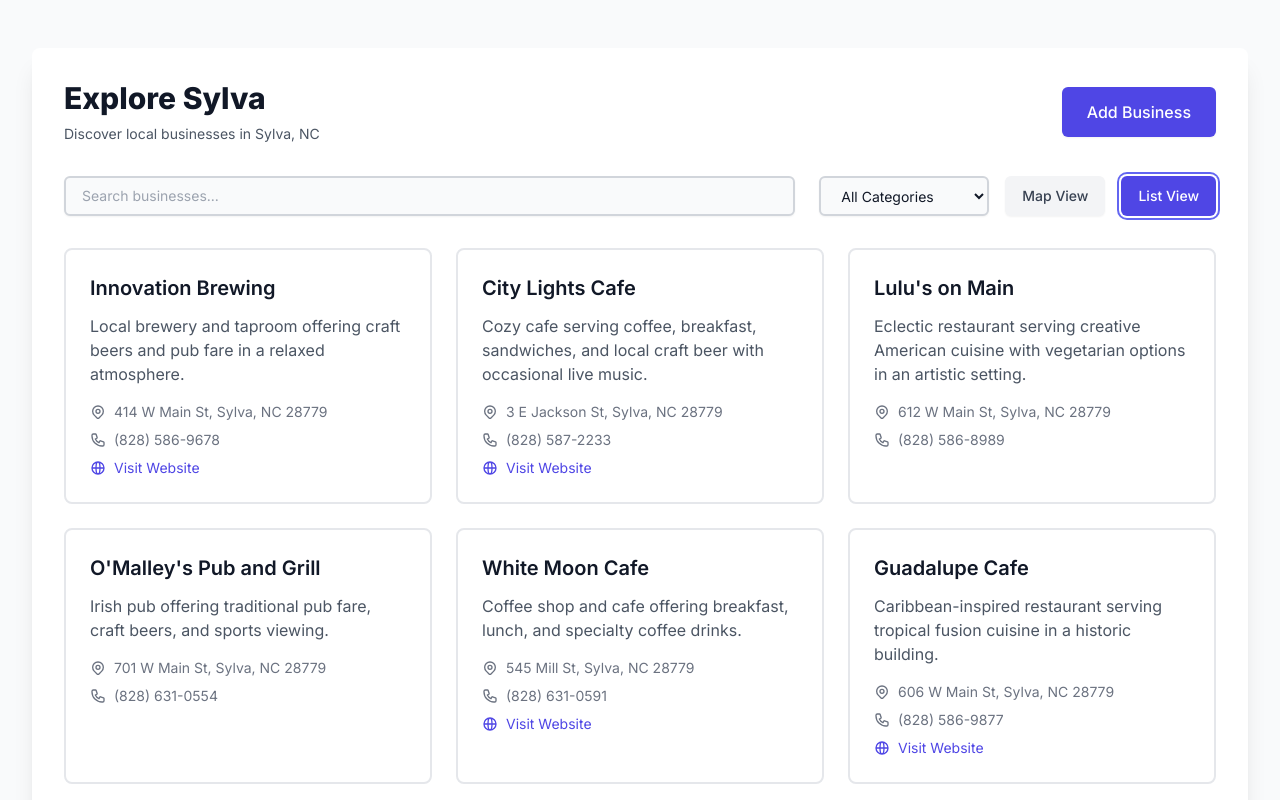
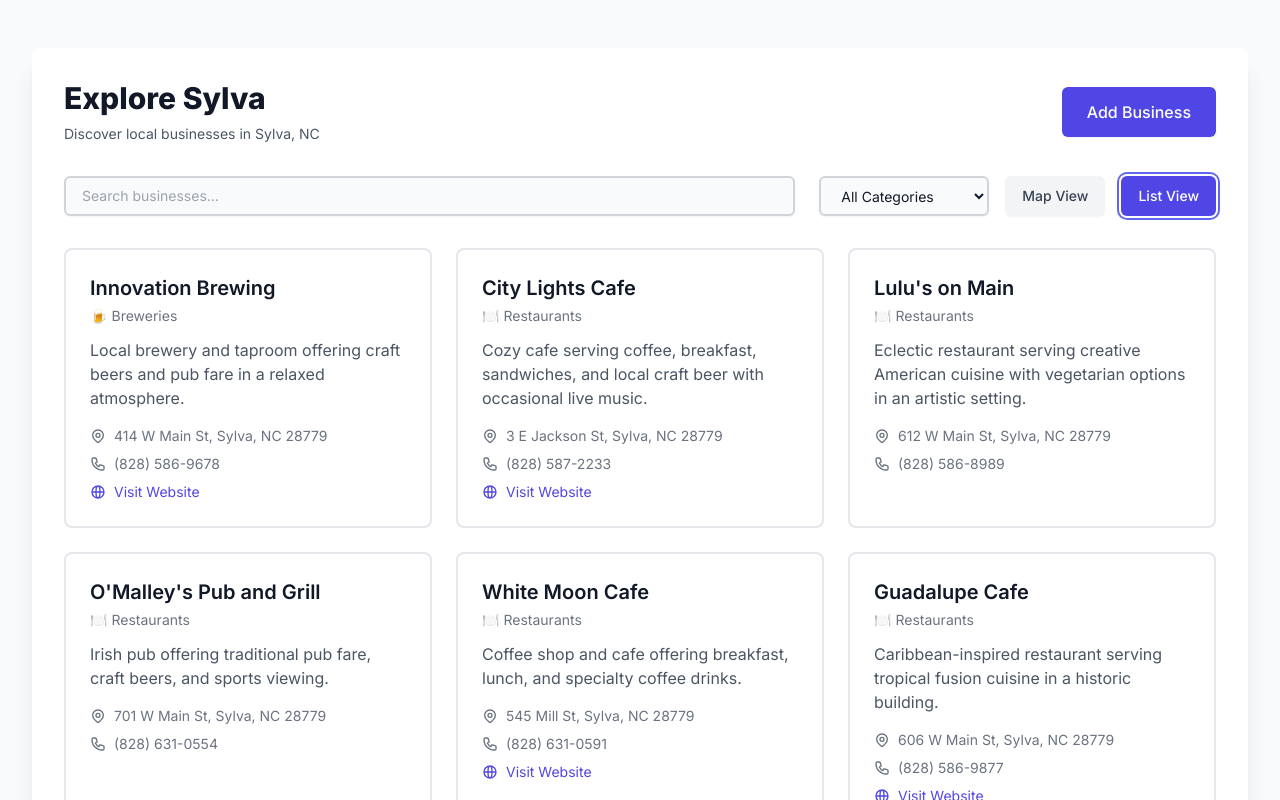
Before and after one commit to ameilius/es-site, a Next.js app: page / in a window 1280 px wide. Both pictures are taken after a click on the button "List View". Shown: the top 800 px of the page. Built offline with nearby package versions, Linux system fonts and the light colour scheme.

Commit message:
Add category display to business cards

```diff
--- a/src/app/page.tsx
+++ b/src/app/page.tsx
@@ -168,9 +168,16 @@ export default function Home() {
 }
 
 function BusinessCard({ business }: { business: Business }) {
+  // Get the category icon from the categories array
+  const category = categories.find(cat => cat.id === business.category);
+
   return (
     <div className="bg-white border-2 border-gray-200 rounded-lg p-6 hover:shadow-lg transition-shadow">
-      <h2 className="text-xl font-semibold text-gray-900 mb-3">{business.name}</h2>
+      <h2 className="text-xl font-semibold text-gray-900 mb-1">{business.name}</h2>
+      <div className="flex items-center text-sm text-gray-500 mb-3">
+        <span className="mr-1">{category?.icon}</span>
+        <span>{category?.name}</span>
+      </div>
       <p className="text-gray-600 mb-4">{business.description}</p>
       <div className="space-y-2">
         <p className="text-sm text-gray-500 flex items-center">
```
